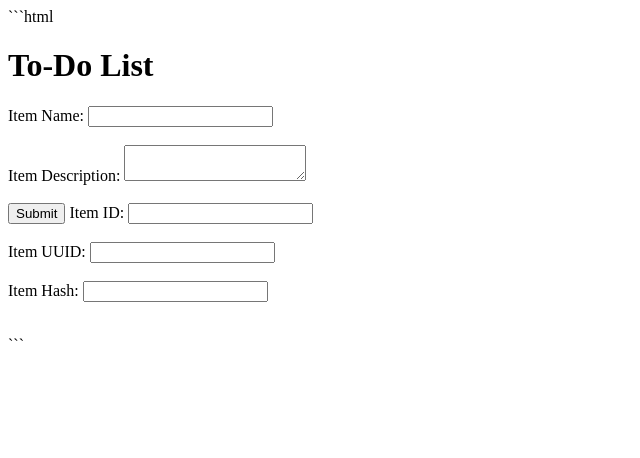
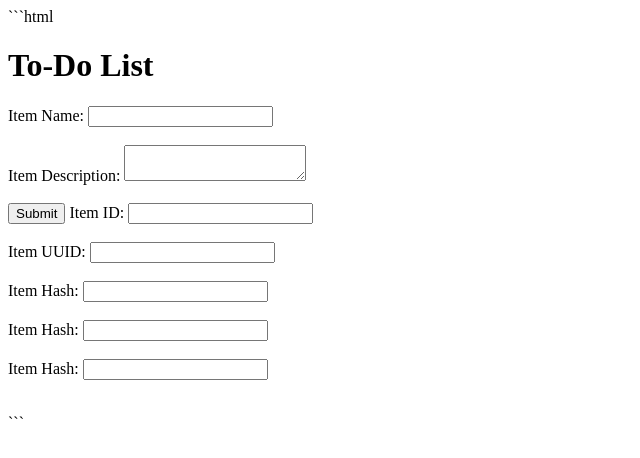
Before and after one commit to devashree9/flask-git-assignment, a Flask app: page /todo in a window 1280 px wide. Shown: the top 458 px of the page, without its empty margins (0-640 px from the left). Run offline with Flask 3, Linux system fonts and the light colour scheme.

Commit message:
Add Item Hash field to todo form

```diff
--- a/Flask_and_mongoDB_DevashreeRahate/templates/todo.html
+++ b/Flask_and_mongoDB_DevashreeRahate/templates/todo.html
@@ -28,6 +28,14 @@
        <label for="itemUUID">Item UUID:</label>
        <input type="text" id="itemUUID" name="itemUUID" required>
        <br><br>
+
+       <label for="itemHash">Item Hash:</label>
+<input type="text" id="itemHash" name="itemHash" required>
+<br><br>
+
+       <label for="itemHash">Item Hash:</label>
+<input type="text" id="itemHash" name="itemHash" required>
+<br><br>
 
        <label for="itemHash">Item Hash:</label>
 <input type="text" id="itemHash" name="itemHash" required>
```
